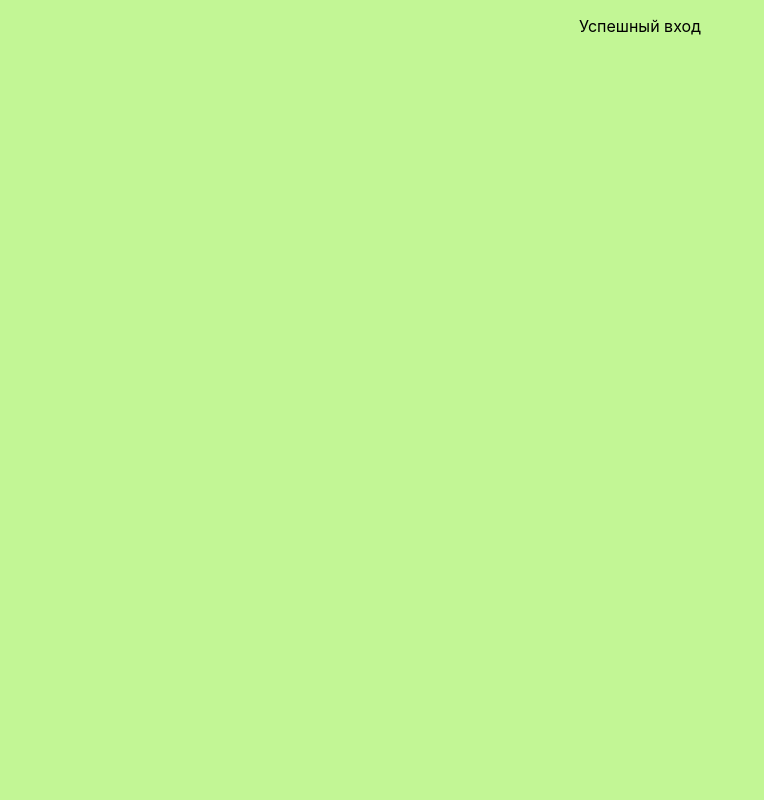
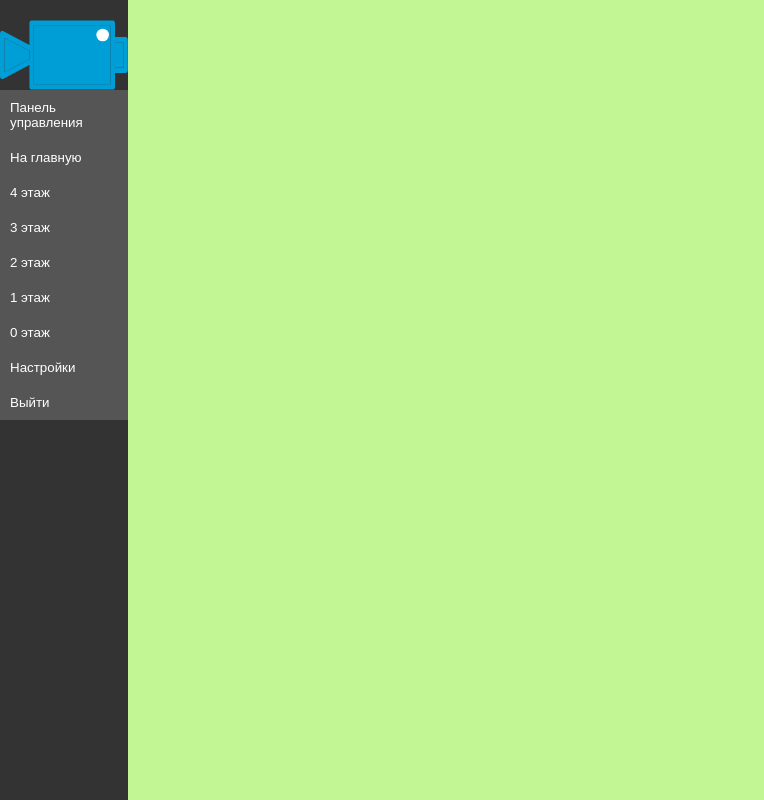
Before and after one commit to sngflu/videoanalytics, a React (Vite) app: page /main in a window 1280 px wide. Shown: the whole page, without its empty margins (0-764 px from the left). Built offline with nearby package versions, Linux system fonts and the light colour scheme.

Commit message:
added a navbar that needs work

```diff
--- a/package.json
+++ b/package.json
@@ -10,6 +10,7 @@
     "preview": "vite preview"
   },
   "dependencies": {
+    "prop-types": "^15.8.1",
     "react": "^18.2.0",
     "react-dom": "^18.2.0",
     "react-router-dom": "^6.21.0"
@@ -18,7 +19,7 @@
     "@types/react": "^18.2.43",
     "@types/react-dom": "^18.2.17",
     "@vitejs/plugin-react": "^4.2.1",
-    "eslint": "^8.55.0",
+    "eslint": "^8.56.0",
     "eslint-plugin-react": "^7.33.2",
     "eslint-plugin-react-hooks": "^4.6.0",
     "eslint-plugin-react-refresh": "^0.4.5",
--- a/src/App.css
+++ b/src/App.css
@@ -1,3 +1 @@
-.App {
-  text-align: center;
-}
+/* .App {} */
--- a/src/components/authentication/about/about.jsx
+++ b/src/components/authentication/about/about.jsx
@@ -1,7 +1,8 @@
-import React from 'react';
 import './about.css'
 import cctv from '../../../assets/about/cctv.svg'
 import shield from '../../../assets/about/shield.svg'
+
+
 function About() {
     return (
         <div className='about'>
--- a/src/components/authentication/auth/auth.jsx
+++ b/src/components/authentication/auth/auth.jsx
@@ -1,4 +1,4 @@
-import React, { useState } from 'react';
+import { useState } from 'react';
 import { useNavigate } from 'react-router-dom';
 import Login from '../login/login';
 import Signup from '../signup/signup';
--- a/src/components/authentication/login/login.jsx
+++ b/src/components/authentication/login/login.jsx
@@ -1,4 +1,4 @@
-import React, { useState } from 'react';
+import { useState } from 'react';
 import './login.css';
 import logo_nva from '../../../assets/logo_nva.svg';
 import { loginUser } from '../../../api/auth';
--- a/src/components/authentication/signup/signup.jsx
+++ b/src/components/authentication/signup/signup.jsx
@@ -1,4 +1,4 @@
-import React, { useState } from 'react';
+import { useState } from 'react';
 import './signup.css';
 import logo_nva from '../../../assets/logo_nva.svg';
 import { signupUser } from '../../../api/auth';
--- a/src/components/main/main.jsx
+++ b/src/components/main/main.jsx
@@ -1,9 +1,16 @@
-import React from 'react';
+import { useState } from 'react';
+import Navbar from '../main/navbar/navbar';
 
 const Main = () => {
+    const [isNavbarOpen, setIsNavbarOpen] = useState(false);
+
+    const toggleNavbar = () => {
+        setIsNavbarOpen(!isNavbarOpen);
+    };
+
     return (
         <div>
-            <p>Успешный вход</p>
+            <Navbar isOpen={isNavbarOpen} toggleNavbar={toggleNavbar} />
         </div>
     );
 };
--- /dev/null
+++ b/src/components/main/navbar/navbar.css
@@ -0,0 +1,41 @@
+.navbar {
+    position: fixed;
+    left: 0;
+    top: 0;
+    height: 100vh;
+    width: 5vw;
+    background-color: #333;
+    padding-top: 20px;
+    display: flex;
+    flex-direction: column;
+    align-items: center;
+    overflow: hidden;
+    transition: width 0.3s ease;
+}
+
+.navbar.open {
+    width: 10vw;
+}
+
+.logo img {
+    width: 100%;
+    max-width: 150px;
+    display: block;
+    margin: 0 auto;
+}
+
+.menu button,
+.bottom-menu button {
+    width: 100%;
+    padding: 10px;
+    background-color: #555;
+    color: white;
+    border: none;
+    text-align: left;
+    transition: background-color 0.3s ease;
+}
+
+.menu button:hover,
+.bottom-menu button:hover {
+    background-color: #777;
+}
--- /dev/null
+++ b/src/components/main/navbar/navbar.jsx
@@ -0,0 +1,47 @@
+import { useState } from 'react';
+import { Link } from 'react-router-dom';
+import logo_nva from '../../../assets/logo_nva.svg';
+import './navbar.css';
+
+export default function Navbar() {
+    const [isHovered, setIsHovered] = useState(false);
+
+    return (
+        <div
+            className={`navbar ${isHovered ? 'open' : ''}`}
+            onMouseEnter={() => setIsHovered(true)}
+            onMouseLeave={() => setIsHovered(false)}
+        >
+            <div className="logo">
+                <img src={logo_nva} alt="Логотип" />
+            </div>
+            <div className="menu">
+                <Link to="/dashboard">
+                    <button>Панель управления</button>
+                </Link>
+                <Link to="/main">
+                    <button>На главную</button>
+                </Link>
+                <Link to="/floor/4">
+                    <button>4 этаж</button>
+                </Link>
+                <Link to="/floor/3">
+                    <button>3 этаж</button>
+                </Link>
+                <Link to="/floor/2">
+                    <button>2 этаж</button>
+                </Link>
+                <Link to="/floor/1">
+                    <button>1 этаж</button>
+                </Link>
+                <Link to="/floor/0">
+                    <button>0 этаж</button>
+                </Link>
+            </div>
+            <div className="bottom-menu">
+                <button>Настройки</button>
+                <button>Выйти</button>
+            </div>
+        </div>
+    );
+}
```
Also changed, not shown: 1 other file (tests, documents, lock files or other folders).
